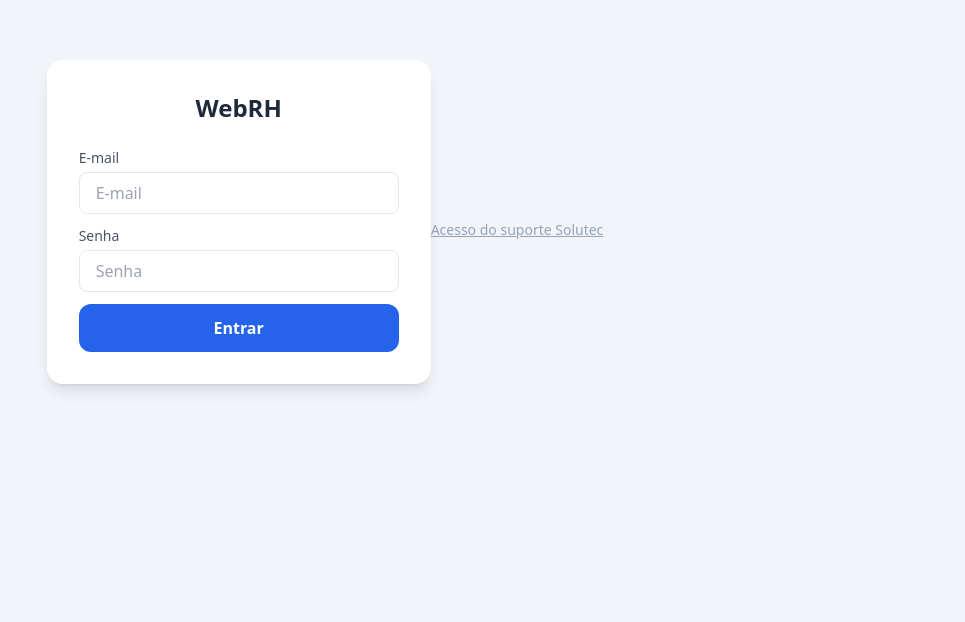
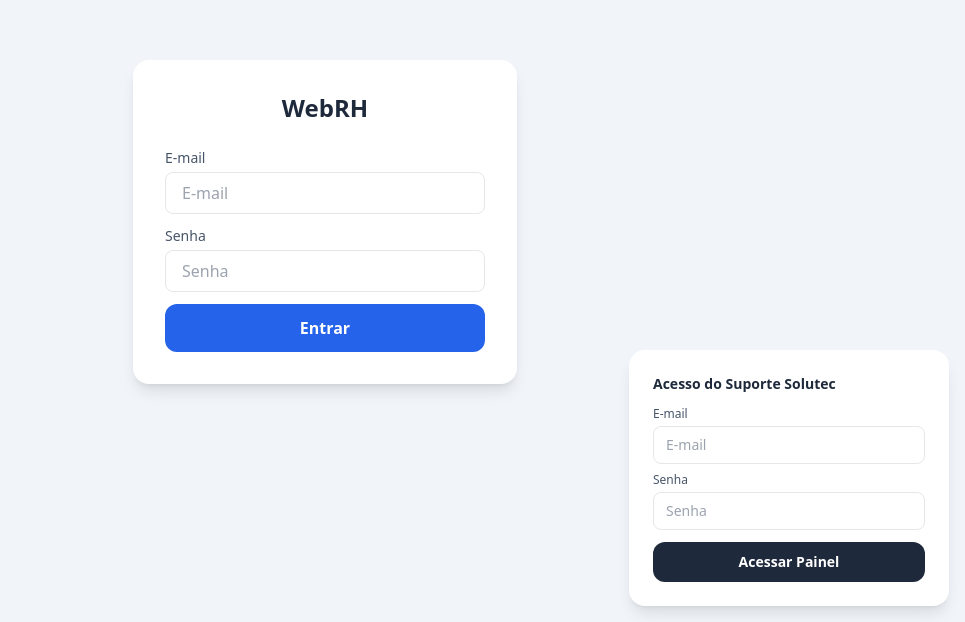
Before and after one commit to webrh/webrh, a Next.js app: page /login in a window 1280 px wide. Shown: the part 178-800 px from the top of the page, without its empty margins (315-1280 px from the left). Built offline with nearby package versions, Linux system fonts and the light colour scheme; no server answers.

Commit message:
Update page.tsx

```diff
--- a/src/app/login/page.tsx
+++ b/src/app/login/page.tsx
@@ -1,17 +1,24 @@
 "use client";
 
 import { useState } from "react";
+import type { FormEvent } from "react";
 import { supabase } from "@/lib/supabase";
 import { useRouter } from "next/navigation";
 
 export default function LoginPage() {
   const router = useRouter();
+
   const [email, setEmail] = useState("");
   const [senha, setSenha] = useState("");
   const [erro, setErro] = useState("");
   const [carregando, setCarregando] = useState(false);
 
-  async function entrar(e: React.FormEvent) {
+  const [supEmail, setSupEmail] = useState("");
+  const [supSenha, setSupSenha] = useState("");
+  const [supErro, setSupErro] = useState("");
+  const [supCarregando, setSupCarregando] = useState(false);
+
+  async function entrarCliente(e: FormEvent) {
     e.preventDefault();
     setCarregando(true);
     setErro("");
@@ -30,10 +37,42 @@
     router.push("/dashboard");
   }
 
+  async function entrarSuporte(e: FormEvent) {
+    e.preventDefault();
+    setSupCarregando(true);
+    setSupErro("");
+
+    const { data, error } = await supabase.auth.signInWithPassword({
+      email: supEmail,
+      password: supSenha,
+    });
+
+    if (error || !data.user?.email) {
+      setSupErro("E-mail ou senha incorretos.");
+      setSupCarregando(false);
+      return;
+    }
+
+    const { data: adm } = await supabase
+      .from("administradores")
+      .select("id")
+      .eq("email", data.user.email)
+      .maybeSingle();
+
+    if (!adm) {
+      await supabase.auth.signOut();
+      setSupErro("Acesso restrito ao suporte Solutec.");
+      setSupCarregando(false);
+      return;
+    }
+
+    router.push("/admin/clientes");
+  }
+
   return (
-    <main className="min-h-screen flex items-center justify-center bg-slate-100">
+    <main className="min-h-screen flex items-center justify-center bg-slate-100 p-4 relative">
       <form
-        onSubmit={entrar}
+        onSubmit={entrarCliente}
         className="bg-white p-8 rounded-2xl shadow-lg w-full max-w-sm"
       >
         <h1 className="text-2xl font-bold text-center mb-6 text-slate-800">
@@ -79,11 +118,52 @@
         </button>
       </form>
 
-      <p className="text-center mt-4 text-sm text-slate-400">
-        <a href="/admin/login" className="hover:text-slate-600 underline">
-          Acesso do suporte Solutec
-        </a>
-      </p>
+      <form
+        onSubmit={entrarSuporte}
+        className="bg-white rounded-2xl shadow-lg p-6 w-full max-w-xs fixed bottom-4 right-4"
+      >
+        <h2 className="text-sm font-bold text-slate-800 mb-3">
+          Acesso do Suporte Solutec
+        </h2>
+
+        {supErro && (
+          <div className="mb-3 rounded-xl px-3 py-2 text-xs font-medium bg-red-50 text-red-700 border border-red-200">
+            {supErro}
+          </div>
+        )}
+
+        <label className="block text-xs font-medium text-slate-600 mb-1">
+          E-mail
+        </label>
+        <input
+          type="email"
+          placeholder="E-mail"
+          value={supEmail}
+          onChange={(e) => setSupEmail(e.target.value)}
+          className="w-full border rounded-lg px-3 py-2 mb-2 outline-none focus:border-blue-500 text-sm"
+          required
+        />
+
+        <label className="block text-xs font-medium text-slate-600 mb-1">
+          Senha
+        </label>
+        <input
+          type="password"
+          placeholder="Senha"
+          value={supSenha}
+          onChange={(e) => setSupSenha(e.target.value)}
+          className="w-full border rounded-lg px-3 py-2 mb-3 outline-none focus:border-blue-500 text-sm"
+          required
+        />
+
+        <button
+          type="submit"
+          disabled={supCarregando}
+          className="w-full bg-slate-800 hover:bg-slate-900 disabled:opacity-50 text-white font-semibold rounded-xl py-2.5 text-sm transition"
+        >
+          {supCarregando ? "Entrando..." : "Acessar Painel"}
+        </button>
+      </form>
     </main>
   );
 }
```
